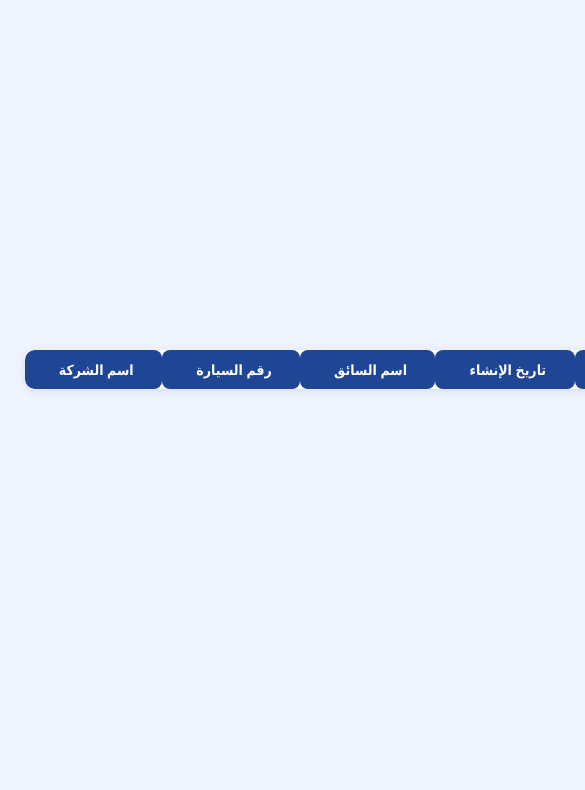
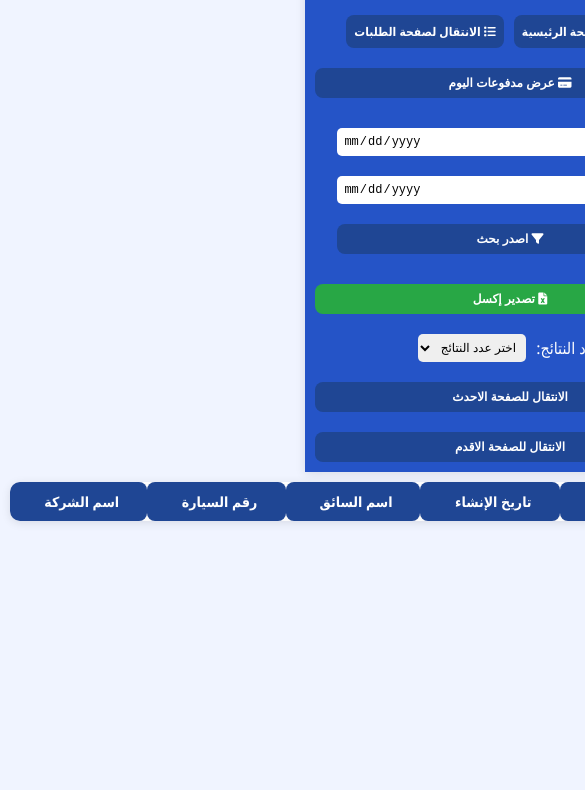
Before and after one commit to mn01001920890/etaxi-project, a website: page payments.html in a window 390 px wide. Shown: the part 53-843 px from the top of the page, 585 px wide, since content can reach past the window. Drawn offline with Linux system fonts and the light colour scheme.

Commit message:
Update payments.html
Update

```diff
--- a/payments.html
+++ b/payments.html
@@ -119,6 +119,53 @@
 	  font-size: 12px;
 	  color: yellow;
 	}
+
+
+	  @media (max-width: 768px) {
+	  body {
+	    flex-direction: column;
+	  }
+
+  .side-bar {
+    width: 100%;
+    height: auto;
+    flex-direction: row;
+    flex-wrap: wrap;
+    justify-content: center;
+    align-items: center;
+    padding: 10px;
+    position: relative;
+  }
+
+  .side-bar .nav-links,
+  .side-bar .filters,
+  .side-bar .pagination-controls {
+    flex-direction: row;
+    flex-wrap: wrap;
+    gap: 10px;
+    justify-content: center;
+    align-items: center;
+  }
+
+  .main-content {
+    padding: 10px;
+  }
+
+  .side-bar a,
+  .filter-btn,
+  .export-btn,
+  .pagination-controls button {
+    font-size: 12px;
+    padding: 8px;
+  }
+
+  .filters input,
+  .pagination-controls select {
+    font-size: 12px;
+    padding: 6px;
+  }
+}
+
   </style>
 </head>
 <body>
```
